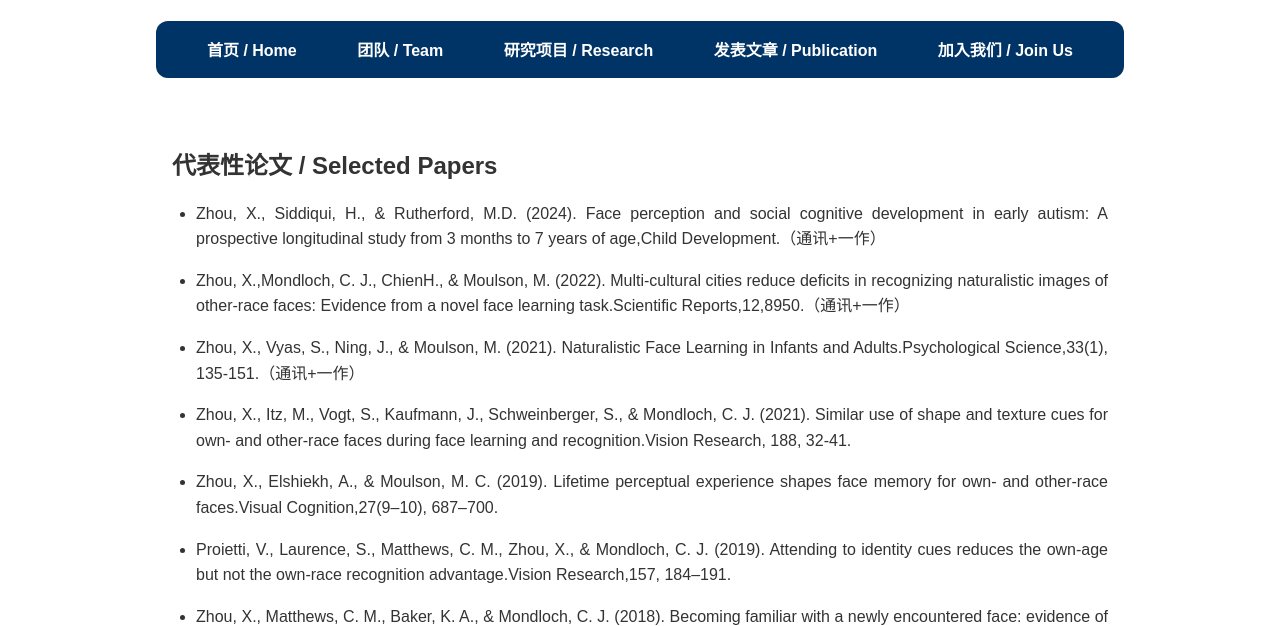
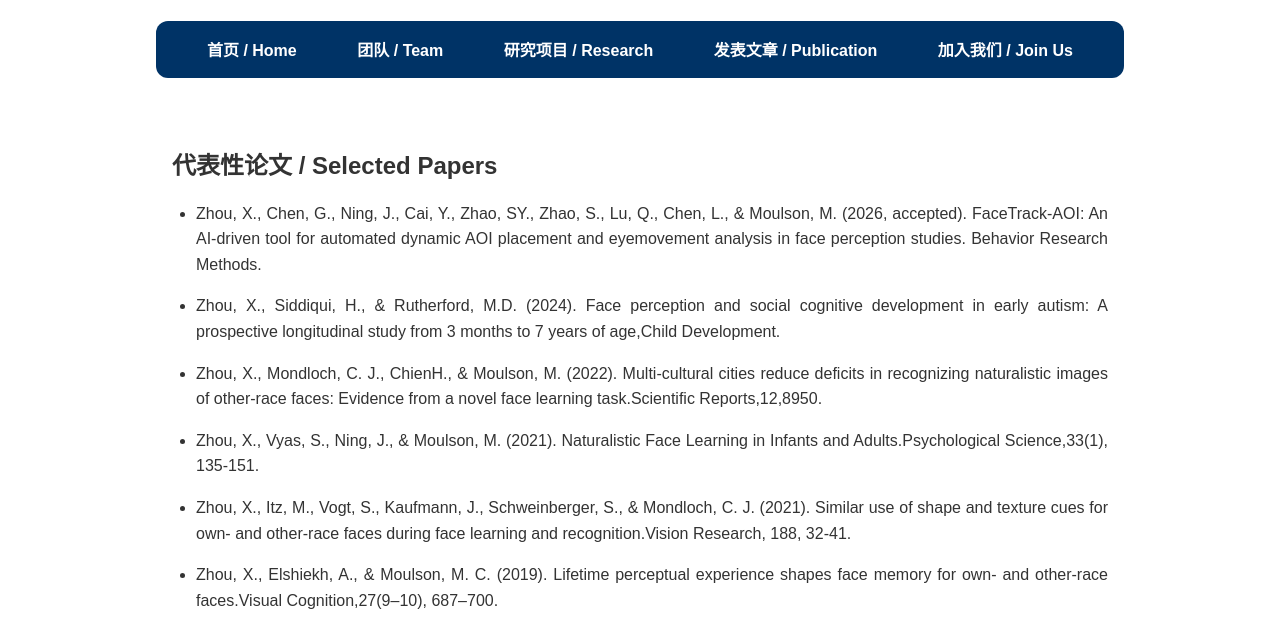
Before and after one commit to zxmlab/my-lab-site, a plain HTML site: page publications.html in a window 1280 px wide. Shown: the part 189-815 px from the top of the page. Drawn offline with Linux system fonts and the light colour scheme.

Commit message:
Update publication entries in publications.html

```diff
--- a/publications.html
+++ b/publications.html
@@ -32,21 +32,24 @@
     <main>
         <h2>代表性论文 / Selected Papers</h2>
         <ul>
+             <li>Zhou, X., Chen, G., Ning, J., Cai, Y., Zhao, SY., Zhao, S., Lu, Q., Chen, L., & Moulson, M.
+                 (2026, accepted). FaceTrack-AOI: An AI-driven tool for automated dynamic AOI placement and
+                 eyemovement analysis in face perception studies. Behavior Research Methods. </li>
             <li>Zhou, X., Siddiqui, H., & Rutherford, M.D. (2024). Face perception and social cognitive development in
-                early autism: A prospective longitudinal study from 3 months to 7 years of age,Child Development.（通讯+一作）
+                early autism: A prospective longitudinal study from 3 months to 7 years of age,Child Development.
             </li>
-            <li>Zhou, X.,Mondloch, C. J., ChienH., & Moulson, M. (2022). Multi-cultural cities reduce deficits in
+            <li>Zhou, X., Mondloch, C. J., ChienH., & Moulson, M. (2022). Multi-cultural cities reduce deficits in
                 recognizing naturalistic images of other-race faces: Evidence from a novel face learning task.Scientific
-                Reports,12,8950.（通讯+一作）</li>
+                Reports,12,8950. </li>
             <li>Zhou, X., Vyas, S., Ning, J., & Moulson, M. (2021). Naturalistic Face Learning in Infants and
-                Adults.Psychological Science,33(1), 135-151.（通讯+一作）</li>
+                Adults.Psychological Science,33(1), 135-151. </li>
             <li>Zhou, X., Itz, M., Vogt, S., Kaufmann, J., Schweinberger, S., & Mondloch, C. J. (2021). Similar use of
                 shape and texture cues for own- and other-race faces during face learning and recognition.Vision
                 Research, 188, 32-41.</li>
             <li>Zhou, X., Elshiekh, A., & Moulson, M. C. (2019). Lifetime perceptual experience shapes face memory for
                 own- and other-race faces.Visual Cognition,27(9–10), 687–700.</li>
             <li>Proietti, V., Laurence, S., Matthews, C. M., Zhou, X., & Mondloch, C. J. (2019). Attending to identity
-                cues reduces the own-age but not the own-race recognition advantage.Vision Research,157, 184–191.</li>
+                cues reduces the own-age but not the own-race recognition advantage. Vision Research,157, 184–191.</li>
             <li>Zhou, X., Matthews, C. M., Baker, K. A., & Mondloch, C. J. (2018). Becoming familiar with a newly
                 encountered face: evidence of an own-race advantage.Perception,47(8), 807–820.</li>
             <li>Zhou, X., Mondloch, C. J., & Emrich, S. M. (2018). Encoding differences affect the number and precision
```
